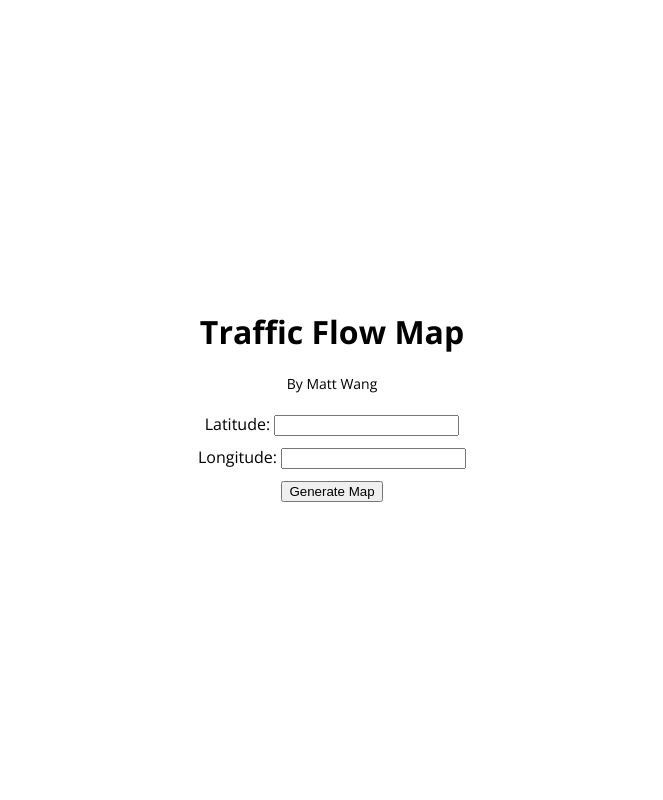
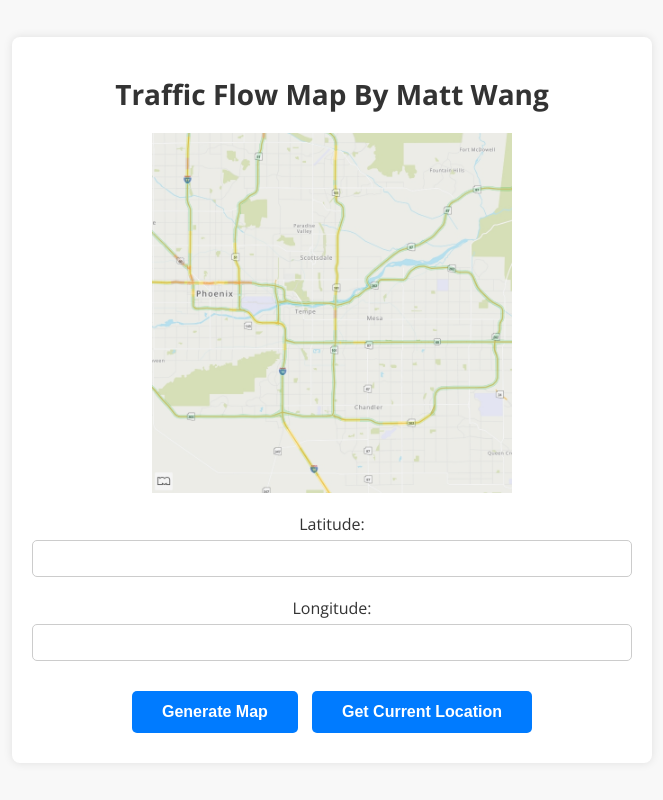
Before and after one commit to matthewwangg/Live-Traffic-Heat-Map-Generator, a Flask app: page / in a window 1280 px wide. Shown: the whole page, without its empty margins (308-971 px from the left). Run offline with Flask 3, Linux system fonts and the light colour scheme.

Commit message:
Adjusted design, added functionality for current location

```diff
--- a/Live Map/app.py
+++ b/Live Map/app.py
@@ -1,43 +1,40 @@
 import requests
 import json
-import folium
-from folium.plugins import HeatMap
+from flask import Flask, render_template, request, jsonify
 from PIL import Image
-from IPython.display import display
 import io
-from flask import Flask, render_template, request
+from time import time
 
 app = Flask(__name__, static_url_path='/static')
 
-api_key = 'SgHT9OFik0DNaYyTRmjVXXP0jqCxGuLq'
+# Free API Key
+api_key = 'h5OD9nINXtgJrrif15jj2jSlR7xzeBfZ'
 
+# Function for gathering the traffic image from MapQuest
 def request_traffic_flow(lat, long):
     url = f'https://www.mapquestapi.com/traffic/v2/flow?key={api_key}&mapLat={lat}&mapLng={long}&mapHeight=400&mapWidth=400&mapScale=433343'
-
     response = requests.get(url)
 
-    # Check if the response content is not empty
     if response.content:
-        # Use PIL to open the image
         traffic_image = Image.open(io.BytesIO(response.content))
         traffic_image = traffic_image.resize((800, 800))
         return traffic_image
     else:
         print("Empty response")
 
+# Function for requesting the map from MapQuest
 def request_respective_map(lat, long):
+    # MapQuest URL
     url = f'https://www.mapquestapi.com/staticmap/v5/map?key={api_key}&center={lat},{long}&zoom=10&size=@2x'
     response = requests.get(url)
 
-    # Check if the response content is not empty
     if response.content:
-        # Use PIL to open the image
         map_image = Image.open(io.BytesIO(response.content))
         return map_image
     else:
         print("Empty response")
 
-
+# Function for creating the overlapping image
 def create_final_image(traffic_image, map_image):
     mode = 'RGBA'
     traffic_image = traffic_image.convert(mode)
@@ -46,26 +43,29 @@ def create_final_image(traffic_image, map_image):
     final_image = Image.blend(map_image, traffic_image, opacity)
     return final_image
 
-@app.route('/', methods=['GET', 'POST'])
+# Route for rendering the index page
+@app.route('/')
 def index():
+    return render_template('index.html', image_path=None)
 
-    if request.method == 'POST':
-        latitude = request.form['latitude']
-        longitude = request.form['longitude']
+# Route for generating the map image
+@app.route('/generate_map', methods=['POST'])
+def generate_map():
+    data = request.json
+    latitude = data['latitude']
+    longitude = data['longitude']
 
-        # Call functions to generate traffic and map images based on user input
-        traffic_image = request_traffic_flow(latitude, longitude)
-        map_image = request_respective_map(latitude, longitude)
+    # Call functions to generate traffic and map images based on user input
+    traffic_image = request_traffic_flow(latitude, longitude)
+    map_image = request_respective_map(latitude, longitude)
 
-        final_image = create_final_image(traffic_image, map_image)
+    final_image = create_final_image(traffic_image, map_image)
 
-        if final_image:
-            final_image_path = 'static/final_image.png'
-            final_image.save(final_image_path)
-            return render_template('index.html', image_path=final_image_path)
-
-    # Render the initial form
-    return render_template('index.html', image_path=None)
+    if final_image:
+        final_image_path = 'static/final_image.png'
+        final_image.save(final_image_path)
+        timestamp = int(time())
+        return jsonify({'image_path': final_image_path, 'timestamp': timestamp})
 
 if __name__ == '__main__':
     app.run(debug=True)
--- /dev/null
+++ b/Live Map/static/script.js
@@ -0,0 +1,58 @@
+document.addEventListener('DOMContentLoaded', function() {
+    const generateMapButton = document.getElementById('generate-map-btn');
+    const getLocationButton = document.getElementById('get-location-btn');
+    const mapImage = document.getElementById('map-image');
+    const mapForm = document.getElementById('map-form');
+
+    // Event listener for "Generate Map" button
+    generateMapButton.addEventListener('click', function(event) {
+        event.preventDefault(); // Prevent form submission
+
+        // Get latitude and longitude from input fields
+        const latitude = document.getElementById('latitude').value;
+        const longitude = document.getElementById('longitude').value;
+
+        // Send latitude and longitude data to Flask backend
+        generateMap(latitude, longitude);
+    });
+
+    // Event listener for "Get Current Location" button
+    getLocationButton.addEventListener('click', function() {
+        if (navigator.geolocation) {
+            navigator.geolocation.getCurrentPosition(function(position) {
+                const latitude = position.coords.latitude;
+                const longitude = position.coords.longitude;
+                document.getElementById('latitude').value = latitude;
+                document.getElementById('longitude').value = longitude;
+            }, function(error) {
+                console.error('Error getting user location:', error);
+            });
+        } else {
+            console.error('Geolocation is not supported by this browser.');
+        }
+    });
+
+    // Function to generate the map
+    function generateMap(latitude, longitude) {
+        fetch('/generate_map', {
+            method: 'POST',
+            headers: {
+                'Content-Type': 'application/json'
+            },
+            body: JSON.stringify({ latitude: latitude, longitude: longitude })
+        })
+        .then(response => {
+            if (response.ok) {
+                return response.json(); // Assuming Flask returns the path to the generated image
+            } else {
+                console.error('Failed to generate map');
+                throw new Error('Failed to generate map');
+            }
+        })
+        .then(data => {
+            // Update the src attribute of the image with the path to the generated image
+            mapImage.src = data.image_path + '?' + data.timestamp;
+        })
+        .catch(error => console.error('Error:', error));
+    }
+});
--- a/Live Map/static/styles.css
+++ b/Live Map/static/styles.css
@@ -1,34 +1,69 @@
-
-
 body {
     display: flex;
     align-items: center;
     justify-content: center;
     height: 100vh;
     margin: 0;
-    text-align: center;
+    background-color: #f8f8f8;
     font-family: 'Open Sans', sans-serif;
 }
 
 .container {
-    max-width: 400px;
+    max-width: 600px;
+    padding: 20px;
+    background-color: #fff;
+    border-radius: 8px;
+    box-shadow: 0 0 10px rgba(0, 0, 0, 0.1);
+    text-align: center;
 }
 
-form {
-    margin-top: 20px;
+h1 {
+    font-size: 28px;
+    font-weight: 700;
+    color: #333;
+    margin-bottom: 20px;
 }
 
-label, input, button {
-    margin-bottom: 10px;
+.form-group {
+    margin-bottom: 20px;
 }
 
-img {
+label {
     display: block;
-    margin-top: 20px;
-    max-width: 100%;
+    font-size: 16px;
+    font-weight: 400;
+    color: #333;
+    margin-bottom: 5px;
 }
 
-.author-label {
-    margin-top: 10px;
-    font-size: 14px;
+input[type="text"] {
+    width: 100%;
+    padding: 10px;
+    border: 1px solid #ccc;
+    border-radius: 5px;
+    box-sizing: border-box;
 }
+
+button {
+    margin: 10px 5px;
+    padding: 12px 30px;
+    font-size: 16px;
+    font-weight: 700;
+    cursor: pointer;
+    border: none;
+    border-radius: 5px;
+    background-color: #007bff;
+    color: #fff;
+    transition: background-color 0.3s ease;
+}
+
+button:hover {
+    background-color: #0056b3;
+}
+
+.map-image {
+    max-width: 60%;
+    height: auto;
+    display: block;
+    margin: 0 auto 20px;
+}
--- a/Live Map/templates/index.html
+++ b/Live Map/templates/index.html
@@ -2,27 +2,33 @@
 <html lang="en">
 <head>
     <meta charset="UTF-8">
-    <meta http-equiv="X-UA-Compatible" content="IE=edge">
     <meta name="viewport" content="width=device-width, initial-scale=1.0">
+    <title>Traffic Flow Map</title>
     <link href="https://fonts.googleapis.com/css2?family=Open+Sans:wght@400;700&display=swap" rel="stylesheet">
     <link rel="stylesheet" href="{{ url_for('static', filename='styles.css') }}">
-    <title>Traffic Flow Map</title>
+    <script src="{{ url_for('static', filename='script.js') }}"></script>
 </head>
 <body>
     <div class="container">
-        <h1>Traffic Flow Map</h1>
-        <p class="author-label">By Matt Wang</p>
+        <h1>Traffic Flow Map By Matt Wang</h1>
+        <div class="image-container">
             {% if image_path %}
-            <img src="{{ image_path }}" alt="Traffic Flow Map">
+                <img id="map-image" src="{{ image_path }}?{{ timestamp }}" alt="Traffic Flow Map" class="map-image">
+            {% else %}
+                <img id="map-image" src="{{ url_for('static', filename='default_image.png') }}" alt="Default Image" class="map-image">
             {% endif %}
-        <form action="{{ url_for('index') }}" method="post">
+        </div>
+        <form id="map-form" action="{{ url_for('generate_map') }}" method="post">
+            <div class="form-group">
                 <label for="latitude">Latitude:</label>
                 <input type="text" id="latitude" name="latitude" required>
-            <br>
+            </div>
+            <div class="form-group">
                 <label for="longitude">Longitude:</label>
                 <input type="text" id="longitude" name="longitude" required>
-            <br>
-            <button type="submit">Generate Map</button>
+            </div>
+            <button id="generate-map-btn" type="submit">Generate Map</button>
+            <button id="get-location-btn" type="button">Get Current Location</button>
         </form>
     </div>
 </body>
```
Also changed, not shown: Live Map/static/default_image.png (added), Live Map/static/final_image.png. Lines whose indentation alone changed are shown as unchanged.
